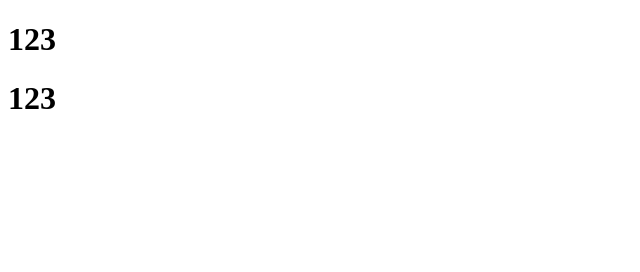
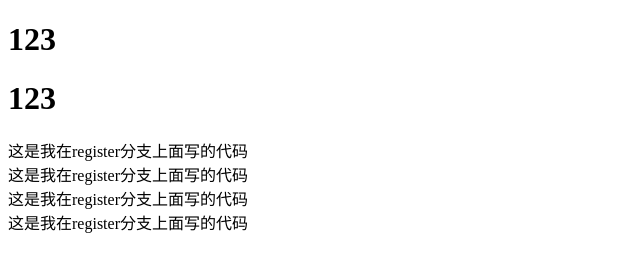
Before and after one commit to lcydr/test, a plain HTML site: page index.html in a window 1280 px wide. Shown: the whole page, without its empty margins (0-640 px from the left). Drawn offline with Linux system fonts and the light colour scheme.

Commit message:
register提交

```diff
--- a/index.html
+++ b/index.html
@@ -9,7 +9,10 @@
 <body>
     <h1>123</h1>
     <h1>123</h1>
-
+    <div>这是我在register分支上面写的代码</div>
+    <div>这是我在register分支上面写的代码</div>
+    <div>这是我在register分支上面写的代码</div>
+    <div>这是我在register分支上面写的代码</div>
     <script src="./index.js"></script>
 </body>
 </html>
```
